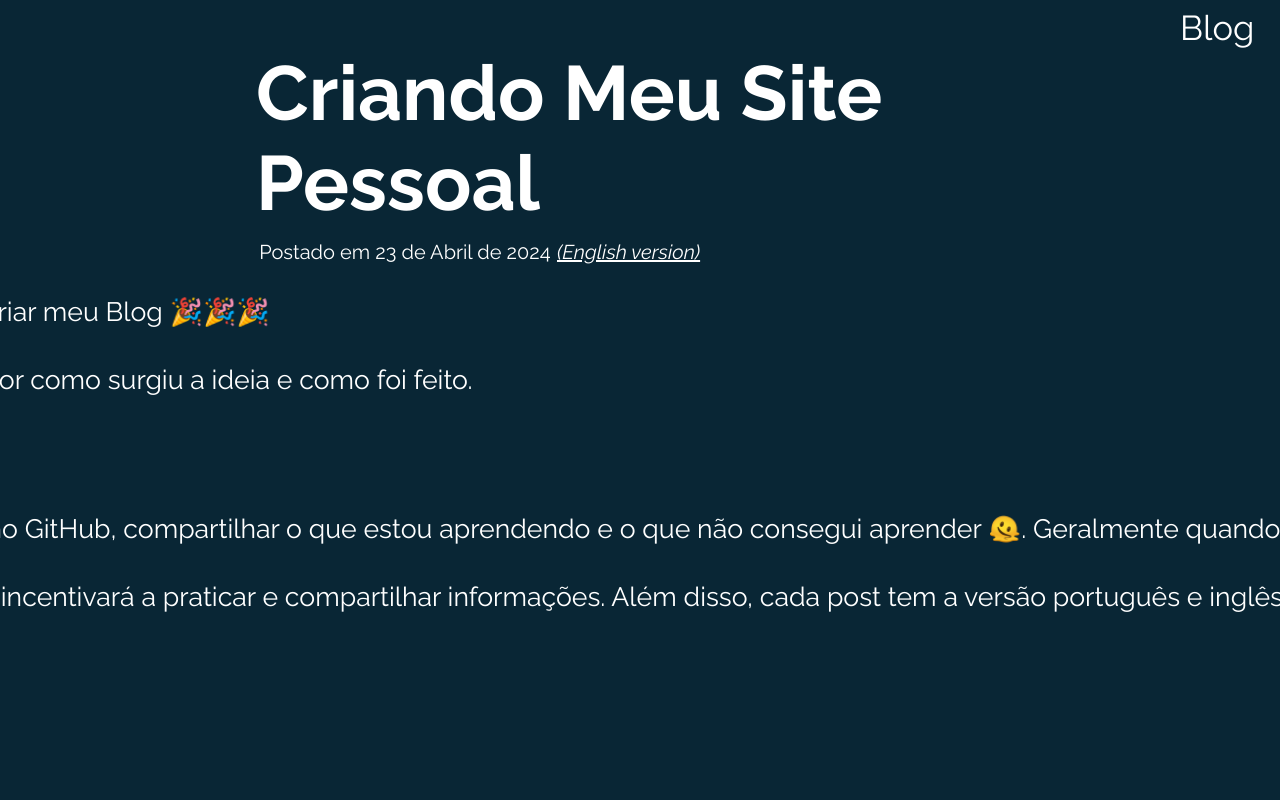
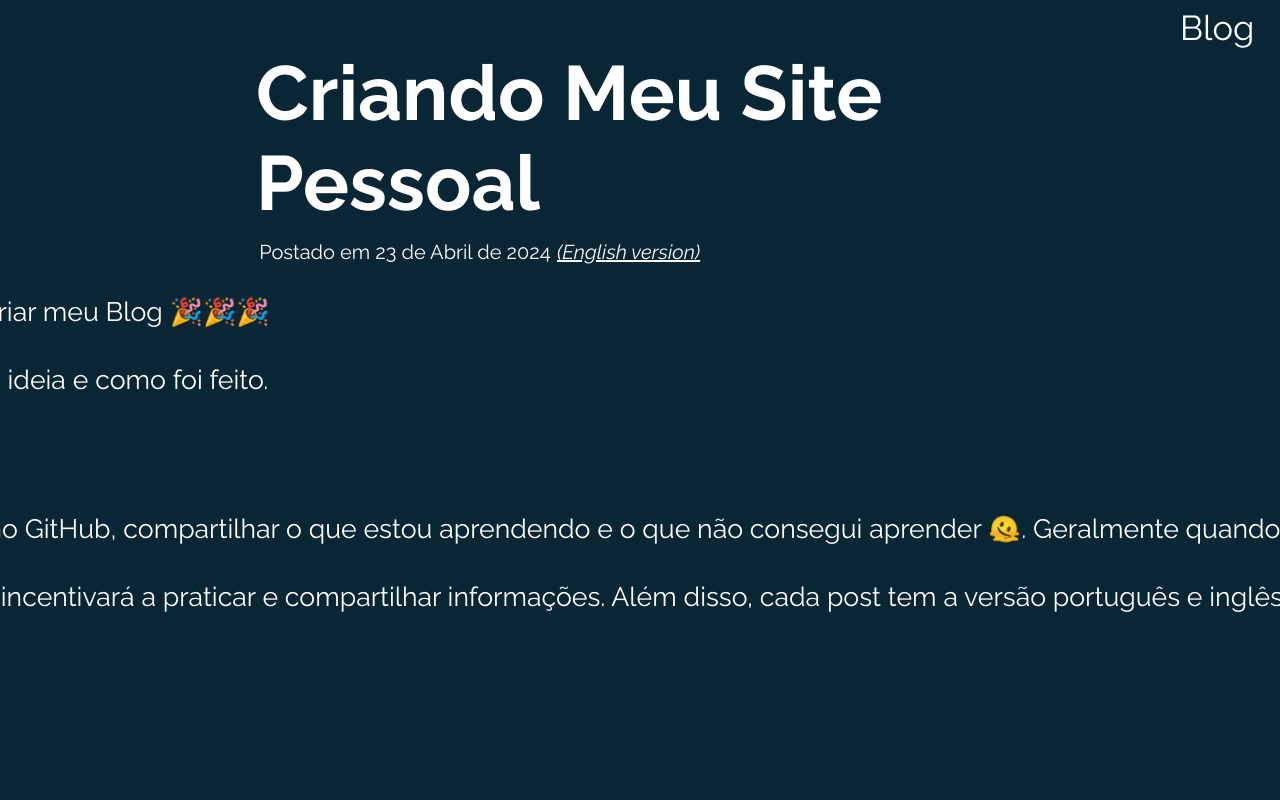
Before and after one commit to JhonattasFerreira/my-site, a Next.js app: page /blog/2024/04/23/creating-my-personal-site/pt-br in a window 1280 px wide. Shown: the top 800 px of the page. Built offline with nearby package versions, Linux system fonts and the light colour scheme; a web font is replaced by a local one.

Commit message:
fix semicollon

```diff
--- a/pages/blog/2024/04/23/creating-my-personal-site/index.js
+++ b/pages/blog/2024/04/23/creating-my-personal-site/index.js
@@ -12,8 +12,8 @@ const BlogPost = () => {
         </p>
 
         <p>
-          This is the 'Hello World' of my blog (the first post). I'll explain
-          better how the idea came up and how it was done.
+          This is the 'Hello World' of my blog. I'll explain better how the idea
+          came up and how it was done.
         </p>
 
         <h2>Why create a blog?</h2>
@@ -98,7 +98,7 @@ const BlogPost = () => {
         <p>After finishing the Home, I thought: what if I create a blog?</p>
         <p>
           I started by creating the post listing page, using a <code>JSON</code>{" "}
-          to save and display the posts, and the <code>useContext</code> from
+          to save and display the posts; and the <code>useContext</code> from
           React to save the chosen language.
         </p>
 
--- a/pages/blog/2024/04/23/creating-my-personal-site/pt-br/index.js
+++ b/pages/blog/2024/04/23/creating-my-personal-site/pt-br/index.js
@@ -13,8 +13,8 @@ const BlogPost = () => {
         </p>
 
         <p>
-          Esse é o "Hello World" do meu blog (o primeiro post). vou explicar
-          melhor como surgiu a ideia e como foi feito.
+          Esse é o "Hello World" do meu blog. Vou explicar melhor como surgiu a
+          ideia e como foi feito.
         </p>
 
         <h2>Por que criar um blog?</h2>
@@ -99,7 +99,7 @@ const BlogPost = () => {
         <p>Depois de terminar a Home, pensei: e se eu fizer um blog?</p>
         <p>
           Comecei criando a página de listagem dos posts, utilizando um{" "}
-          <code>JSON</code> para salvar e exibir os posts, e o{" "}
+          <code>JSON</code> para salvar e exibir os posts; e o{" "}
           <code>useContext</code> do React para salvar o idioma escolhido.
         </p>
 
```
